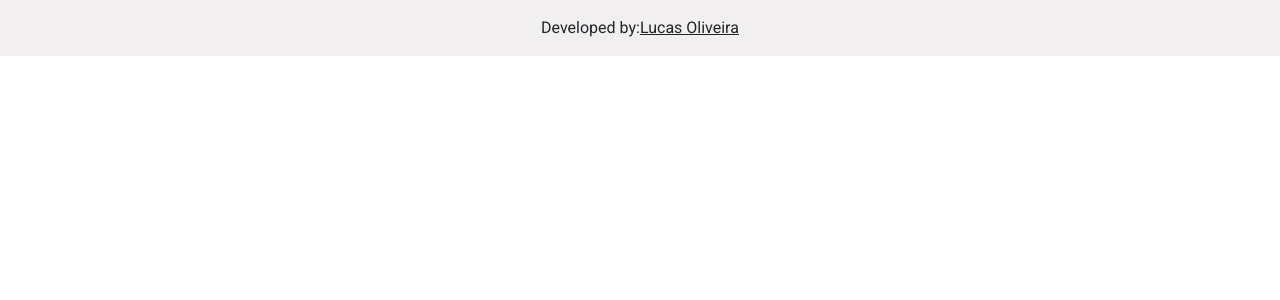
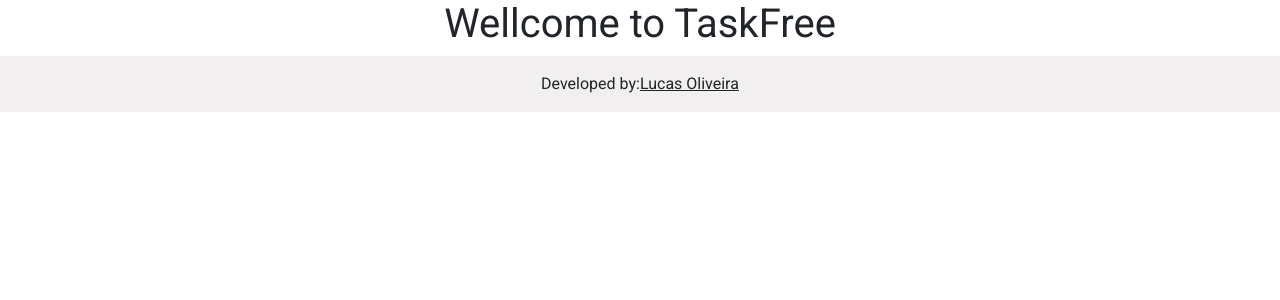
Before and after one commit to Skaylan/flask_crud, a Flask app: page / in a window 1280 px wide. Shown: the part 56-356 px from the top of the page. Run offline with Flask 2, Linux system fonts and the light colour scheme.

Commit message:
add pytest

```diff
--- a/app/__init__.py
+++ b/app/__init__.py
@@ -1,5 +1,6 @@
 from flask import Flask
 
 app = Flask(__name__)
+app.config['SQLALCHEMY_TRACK_MODIFICATIONS'] = True
 
 from app.controllers import routes
--- a/app/controllers/config.py
+++ b/app/controllers/config.py
@@ -4,4 +4,3 @@ from dotenv import load_dotenv
 
 load_dotenv()
 app.config['SECRET_KEY'] = os.getenv('SECRET_KEY')
-app.config['SQLALCHEMY_TRACK_MODIFICATIONS'] = True
--- a/app/templates/index.html
+++ b/app/templates/index.html
@@ -3,4 +3,9 @@
 
 
 {% block main %}
+<main>
+    <div class="container d-flex justify-content-center">
+        <h1>Wellcome to TaskFree</h1>
+    </div>
+</main>
 {% endblock %}
```
Also changed, not shown: app/tests/unit/test_home_page.py (added, +9 -0 lines).
